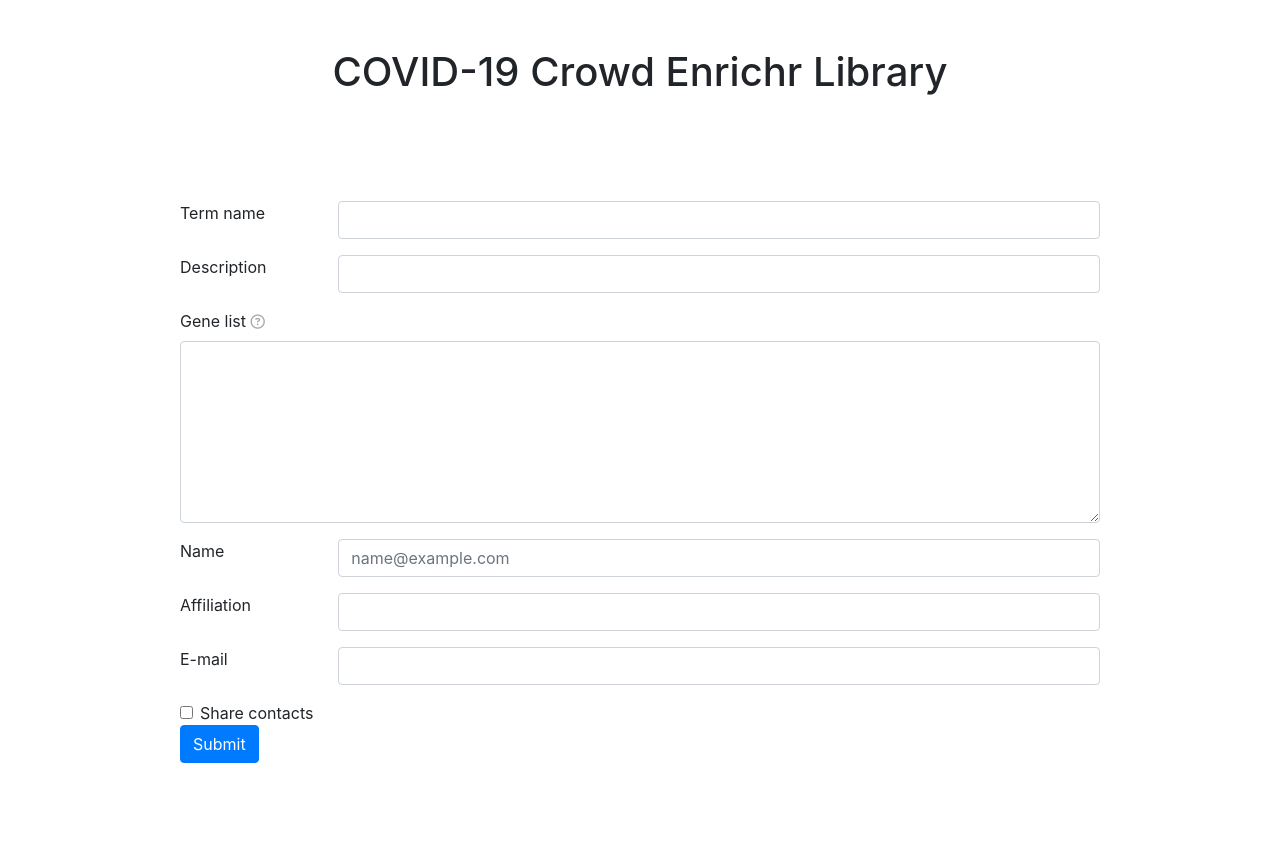
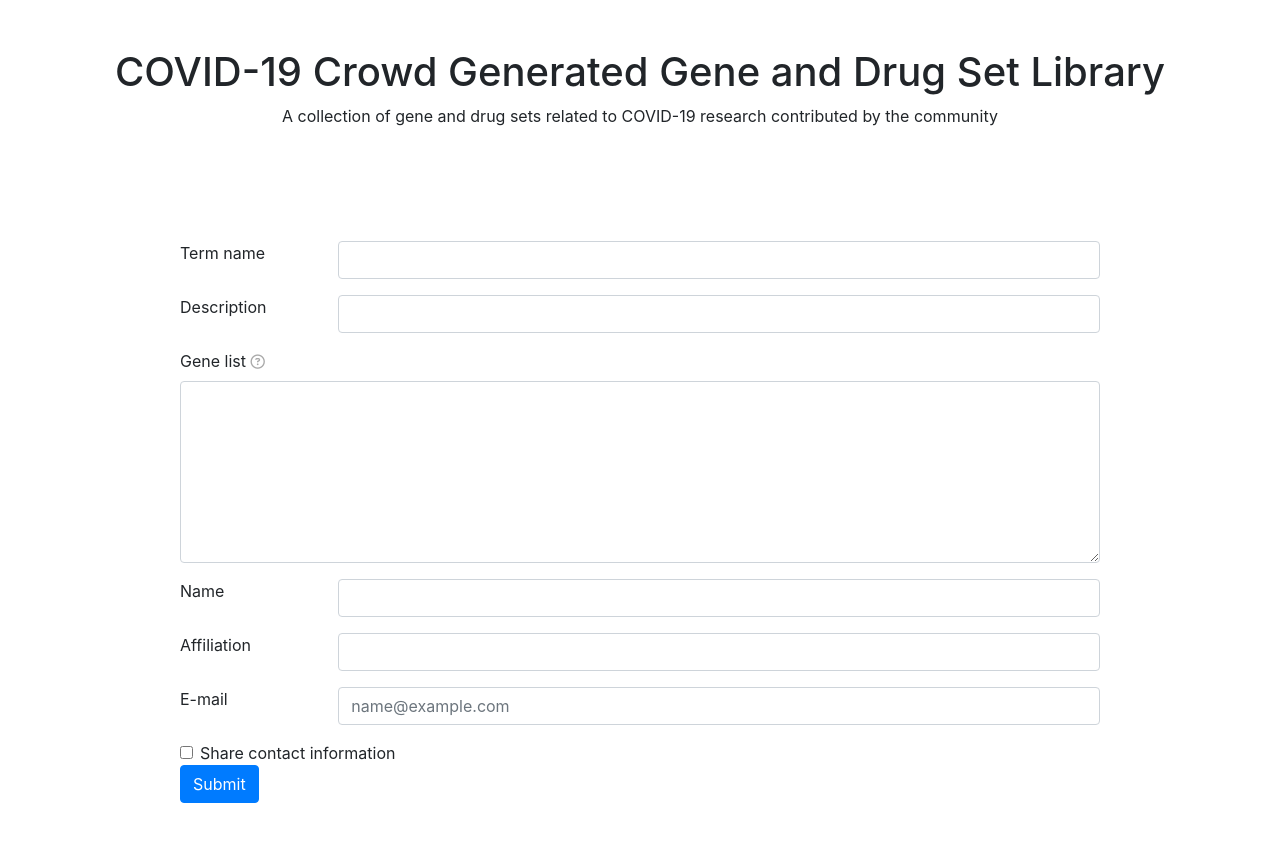
Before and after one commit to MaayanLab/covid19_crowd_library, a Flask app: template app/templates/index.html in a window 1280 px wide. Before the commit the page ends 763 px from the top, so only its background shows below. Run offline with Flask 2, Linux system fonts and the light colour scheme; the template is opened without the code that fills it, so the values that code supplies are empty; some libraries are stand-ins or nearby versions.

Commit message:
#1 #7 #8 #10

```diff
--- a/app/static/enrichr.js
+++ b/app/static/enrichr.js
@@ -8,11 +8,8 @@
         });
         const showContacts = json[i]['showContacts'];
         const contacts = showContacts ? `<p><b>Author:</b> ${json[i]['authorName']}<\p><p><b>Affiliation:</b> ${json[i]['authorAffiliation']}<\p><p><b>E-mail:</b> ${json[i]['authorEmail']}<\p>` :
-            reviewed ? '<i class="far fa-eye-slash"></i> Author preferred not to share contact details' : `<p style="color: red"><i class="far fa-eye-slash"></i> As author preferred not to share contact details, following will not be shown</p><p style="color: red"><b>Author:</b> ${json[i]['authorName']}<\p><p style="color: red"><b>Affiliation:</b> ${json[i]['authorAffiliation']}<\p><p><b>E-mail:</b> ${json[i]['authorEmail']}<\p>`;
+            reviewed ? '<i class="far fa-eye-slash"></i> Author preferred not to share contact details' : `<p style="color: red"><i class="far fa-eye-slash"></i> As author preferred not to share contact details, following will not be shown:</p><p style="color: red"><b>Author:</b> ${json[i]['authorName']}<\p><p style="color: red"><b>Affiliation:</b> ${json[i]['authorAffiliation']}<\p><p style="color: red"><b>E-mail:</b> ${json[i]['authorEmail']}<\p>`;
         let desc = `<p>${json[i]['descrFull']}<\p>${contacts}`;
-        console.log(showContacts);
-        console.log(contacts);
-        console.log(desc);
 
         // Data Array
         dataArray[i] = [
@@ -47,7 +44,7 @@
 }
 
 function drawTable(reviewed) {
-        $.get("enrichr", {reviewed: reviewed}, function (data) {
+    $.get("enrichr", {reviewed: reviewed}, function (data) {
         $('#enrichr_table').DataTable({
             width: '100%',
             data: DTblify(JSON.parse(data), reviewed),
--- a/app/templates/index.html
+++ b/app/templates/index.html
@@ -9,12 +9,13 @@
     <link rel="stylesheet" href="https://maxcdn.bootstrapcdn.com/bootstrap/4.0.0/css/bootstrap.min.css"
           integrity="sha384-Gn5384xqQ1aoWXA+058RXPxPg6fy4IWvTNh0E263XmFcJlSAwiGgFAW/dAiS6JXm" crossorigin="anonymous">
 
-    <title>COVID-19 Crowd Enrichr Library</title>
+    <title>COVID-19 Crowd Generated Gene and Drug Set Library</title>
 </head>
 <body>
 <div class="container">
     <div class="row justify-content-center my-5">
-        <h1 class="display-5">COVID-19 Crowd Enrichr Library</h1>
+        <h1 class="display-5">COVID-19 Crowd Generated Gene and Drug Set Library</h1>
+        <p>A collection of gene and drug sets related to COVID-19 research contributed by the community</p>
     </div>
     <div class="row justify-content-center my-5">
         <div class="col-10">
@@ -52,7 +53,7 @@
                 <div class="form-group row">
                     <label class="col-2" for="authorName">Name</label>
                     <div class="col-10">
-                        <input type="email" class="form-control" id="authorName" placeholder="name@example.com">
+                        <input type="text" class="form-control" id="authorName">
                     </div>
                 </div>
                 <div class="form-group row">
@@ -64,12 +65,12 @@
                 <div class="form-group row">
                     <label class="col-2" for="authorEmail">E-mail</label>
                     <div class="col-10">
-                        <input type="text" class="form-control" id="authorEmail">
+                        <input type="email" class="form-control" id="authorEmail" placeholder="name@example.com">
                     </div>
                 </div>
                 <div class="form-check">
                     <input type="checkbox" class="form-check-input" id="showContacts">
-                    <label class="form-check-label" for="showContacts">Share contacts</label>
+                    <label class="form-check-label" for="showContacts">Share contact information</label>
                 </div>
                 <button type="submit" class="btn btn-primary">Submit</button>
             </form>
--- a/app/templates/review.html
+++ b/app/templates/review.html
@@ -9,7 +9,7 @@
     <link rel="stylesheet" href="https://maxcdn.bootstrapcdn.com/bootstrap/4.0.0/css/bootstrap.min.css"
           integrity="sha384-Gn5384xqQ1aoWXA+058RXPxPg6fy4IWvTNh0E263XmFcJlSAwiGgFAW/dAiS6JXm" crossorigin="anonymous">
 
-    <title>COVID-19 Crowd Enrichr Library Review</title>
+    <title>Review</title>
 </head>
 <body>
 <div class="container">
```
